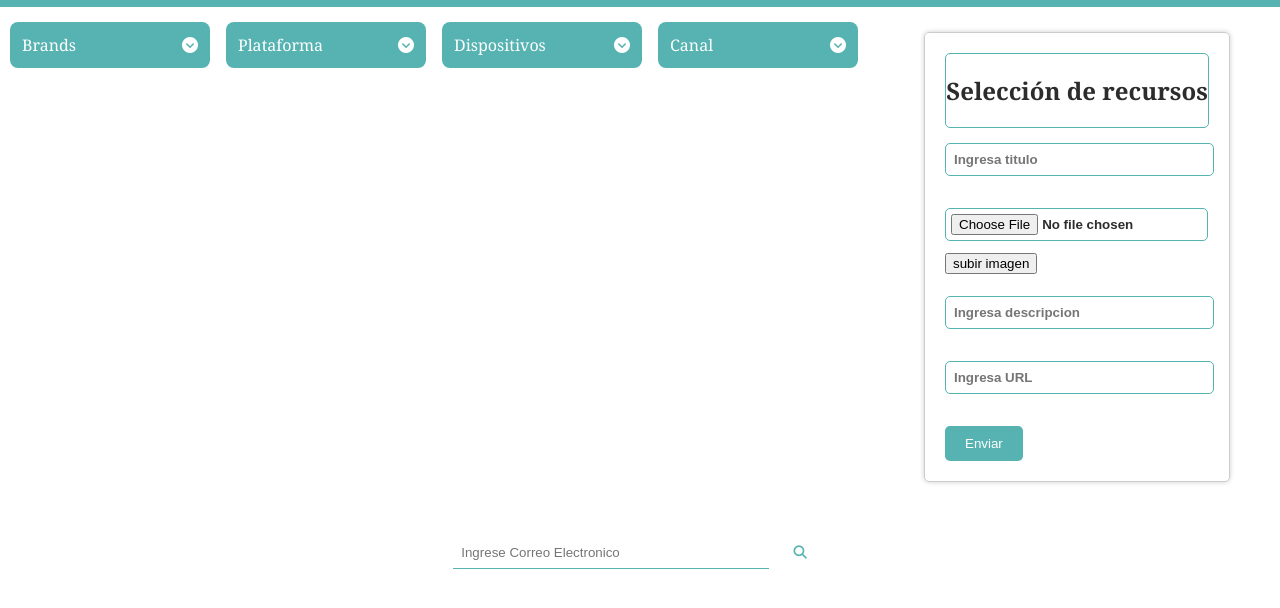
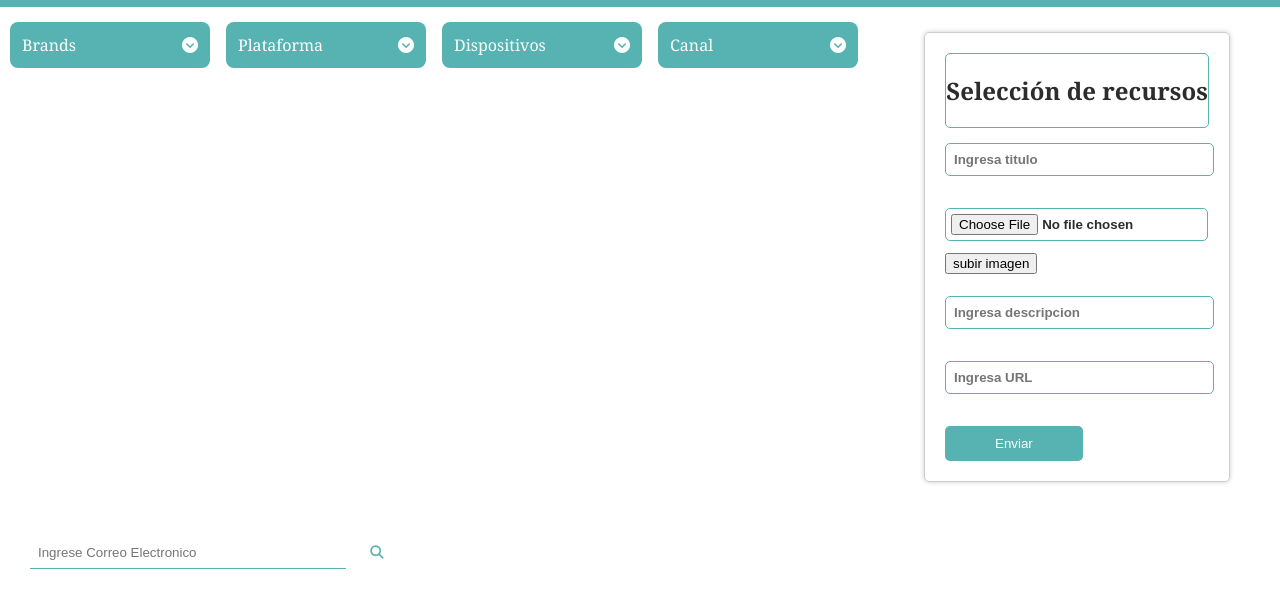
Before and after one commit to Tigerskin96/ROV, a plain HTML site: page rentaoventa/index.html in a window 1280 px wide. Shown: the part 72-680 px from the top of the page. Drawn offline with Linux system fonts and the light colour scheme.

Commit message:
Update style.css

```diff
--- a/rentaoventa/style.css
+++ b/rentaoventa/style.css
@@ -16,9 +16,10 @@
 }
 .layout_dos {
     margin-top: 35px;
+    margin-left: 30px;
     display: flex;
     gap: 16px;
-    justify-content: center;
+    justify-content: left;
     align-items: center;
     font-family:Georgia, 'Times New Roman', Times, serif;
 }
@@ -222,7 +223,8 @@ input[type="file"] {
 input[type="submit"] {
     background-color: var(--primario);
     color: #fff;
-    padding: 10px 20px;
+    padding: 10px 50px;
+
     border: none;
     border-radius: 5px;
     cursor: pointer;
```
